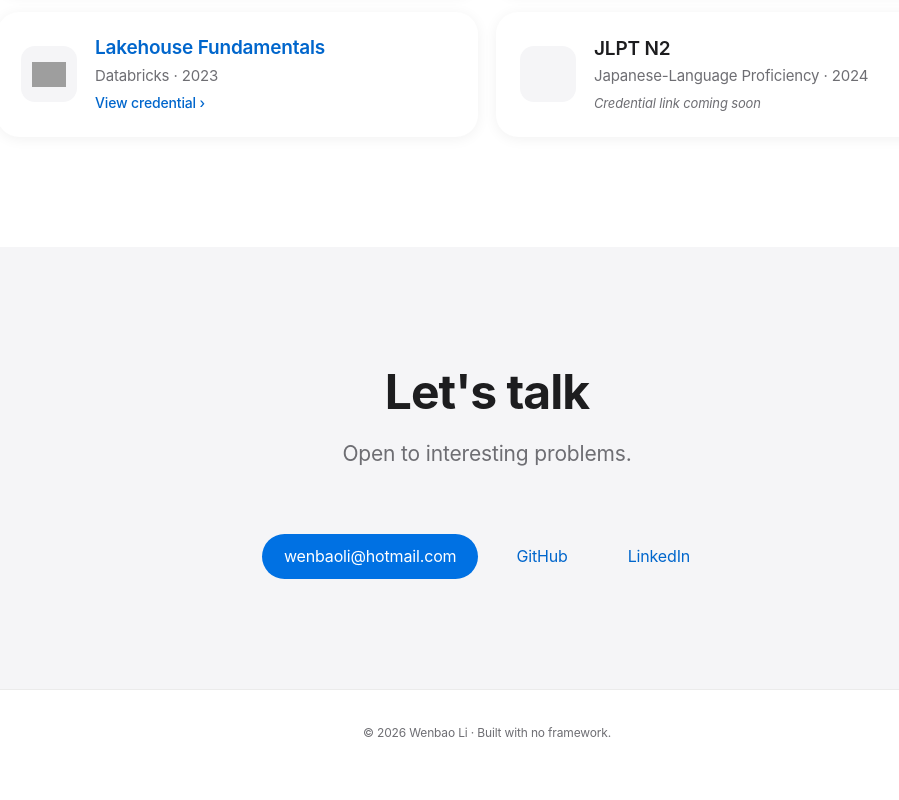
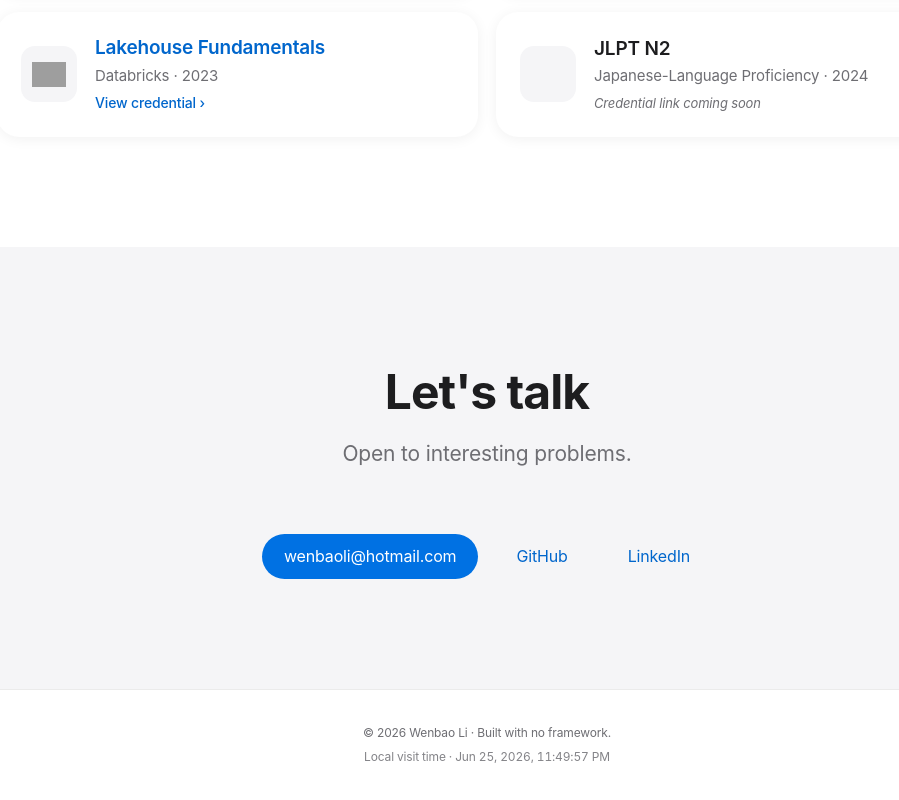
Before and after one commit to painterV/painterV.github.io, a plain HTML site: page index.html in a window 1280 px wide. Shown: the part 8399-9199 px from the top of the page, without its empty margins (153-1052 px from the left). Before the commit the page ends 9175 px from the top, so only its background shows below. Drawn offline with Linux system fonts and the light colour scheme; grey boxes are pictures that could not be loaded.

Commit message:
Footer: show live local visit time
Co-Authored-By: Claude Opus 4.8 <noreply@anthropic.com>

```diff
--- a/css/style.css
+++ b/css/style.css
@@ -320,6 +320,7 @@ a.cert-card:hover { transform: translateY(-4px); box-shadow: 0 12px 32px rgba(0,
 .contact { text-align: center; }
 .contact .links { display: flex; gap: 16px; justify-content: center; flex-wrap: wrap; margin-top: 26px; }
 footer { padding: 34px 22px; text-align: center; font-size: 12px; color: var(--ink-soft); border-top: 1px solid rgba(0,0,0,.08); }
+.visit-time { display: inline-block; margin-top: 6px; opacity: .85; font-variant-numeric: tabular-nums; }
 
 /* ---------- Project detail page ---------- */
 .detail-hero { padding: clamp(50px, 8vw, 90px) 0 clamp(30px, 5vw, 50px); }
--- a/index.html
+++ b/index.html
@@ -102,11 +102,11 @@
     </div>
   </section>
 
-  <footer>© <span id="year"></span> Wenbao Li · Built with no framework.</footer>
+  <footer>© <span id="year"></span> Wenbao Li · Built with no framework.<br><span id="visit-time" class="visit-time"></span></footer>
 
   <script src="js/icons.js"></script>
   <script src="js/data.js"></script>
   <script src="js/site.js"></script>
-  <script>document.getElementById("year").textContent = new Date().getFullYear();</script>
+  <script src="js/footer.js"></script>
 </body>
 </html>
--- a/js/analytics.js
+++ b/js/analytics.js
@@ -2,7 +2,7 @@
    Set MEASUREMENT_ID to your GA4 property ("G-XXXXXXXXXX") to enable.
    While the placeholder is in place this file makes ZERO network calls. */
 (function () {
-  var MEASUREMENT_ID = "G-XXXXXXXXXX"; // TODO: paste your GA4 Measurement ID here
+  var MEASUREMENT_ID = "G-LE5VY1HVTV"; // TODO: paste your GA4 Measurement ID here
   if (!MEASUREMENT_ID || MEASUREMENT_ID.indexOf("XXXX") !== -1) return;
   var s = document.createElement("script");
   s.async = true;
--- /dev/null
+++ b/js/footer.js
@@ -0,0 +1,14 @@
+/* Footer: current year + live local "visit time", bilingual via <html lang>. */
+(function () {
+  var yr = document.getElementById("year");
+  if (yr) yr.textContent = String(new Date().getFullYear());
+  var vt = document.getElementById("visit-time");
+  if (!vt) return;
+  function tick() {
+    var zh = (document.documentElement.lang || "en").indexOf("zh") === 0;
+    var s = new Date().toLocaleString(zh ? "zh-CN" : "en-US", { dateStyle: "medium", timeStyle: "medium" });
+    vt.textContent = (zh ? "本地访问时间 · " : "Local visit time · ") + s;
+  }
+  tick();
+  setInterval(tick, 1000);
+})();
```
Also changed, not shown: company.html (+2 -2 lines), edu.html (+2 -2 lines), project.html (+2 -2 lines), tech.html (+2 -2 lines), topic.html (+2 -2 lines).
